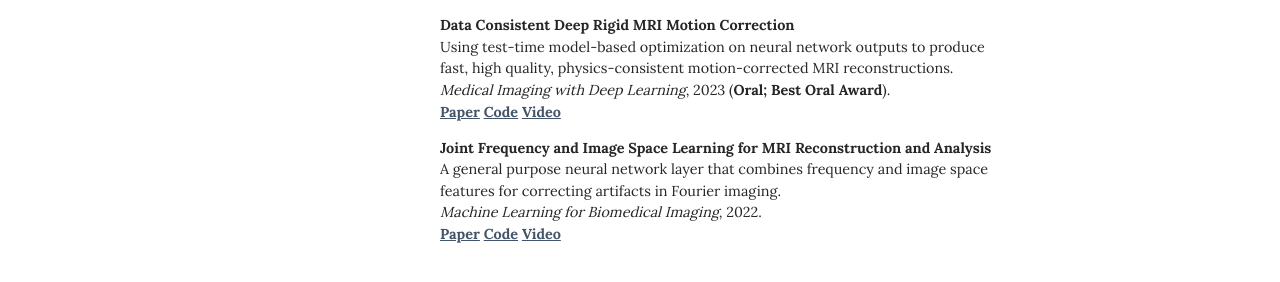
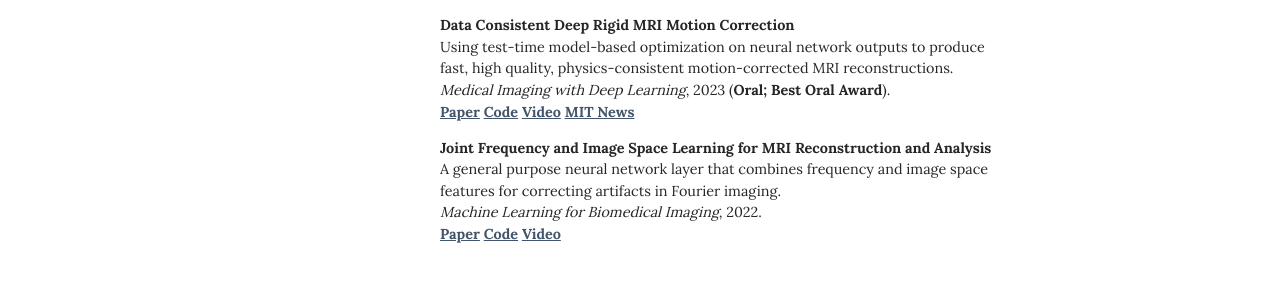
Before and after one commit to nalinimsingh/nalinimsingh.github.io, a Jekyll site: the page built from index.html, in a window 1280 px wide. Shown: the part 412-694 px from the top of the page. Built offline with Jekyll 4.4.1, drawn with Linux system fonts in a browser that asks for light colours; nearby versions of some CDN libraries.

Commit message:
Add MIT News

```diff
--- a/_pages/index.md
+++ b/_pages/index.md
@@ -25,7 +25,7 @@ For full publication list, see [Google Scholar](https://scholar.google.com/citat
 Using test-time model-based optimization on neural network outputs to produce fast, high quality, physics-consistent motion-corrected MRI reconstructions.
 <br>
 *Medical Imaging with Deep Learning*, 2023 (**Oral; Best Oral Award**). <br>
-[Paper](https://arxiv.org/abs/2301.10365) [Code](https://github.com/nalinimsingh/neuroMoCo) [Video](https://www.youtube.com/live/S1z7zbSDmmI?feature=share&t=4334)
+[Paper](https://arxiv.org/abs/2301.10365) [Code](https://github.com/nalinimsingh/neuroMoCo) [Video](https://www.youtube.com/live/S1z7zbSDmmI?feature=share&t=4334) [MIT News](https://news.mit.edu/2023/mit-researchers-combine-deep-learning-physics-fix-motion-corrupted-MRI-scans-0817)
 
 **Joint Frequency and Image Space Learning for MRI Reconstruction and Analysis** <br>
 A general purpose neural network layer that combines frequency and image space features for correcting artifacts in Fourier imaging.
```
